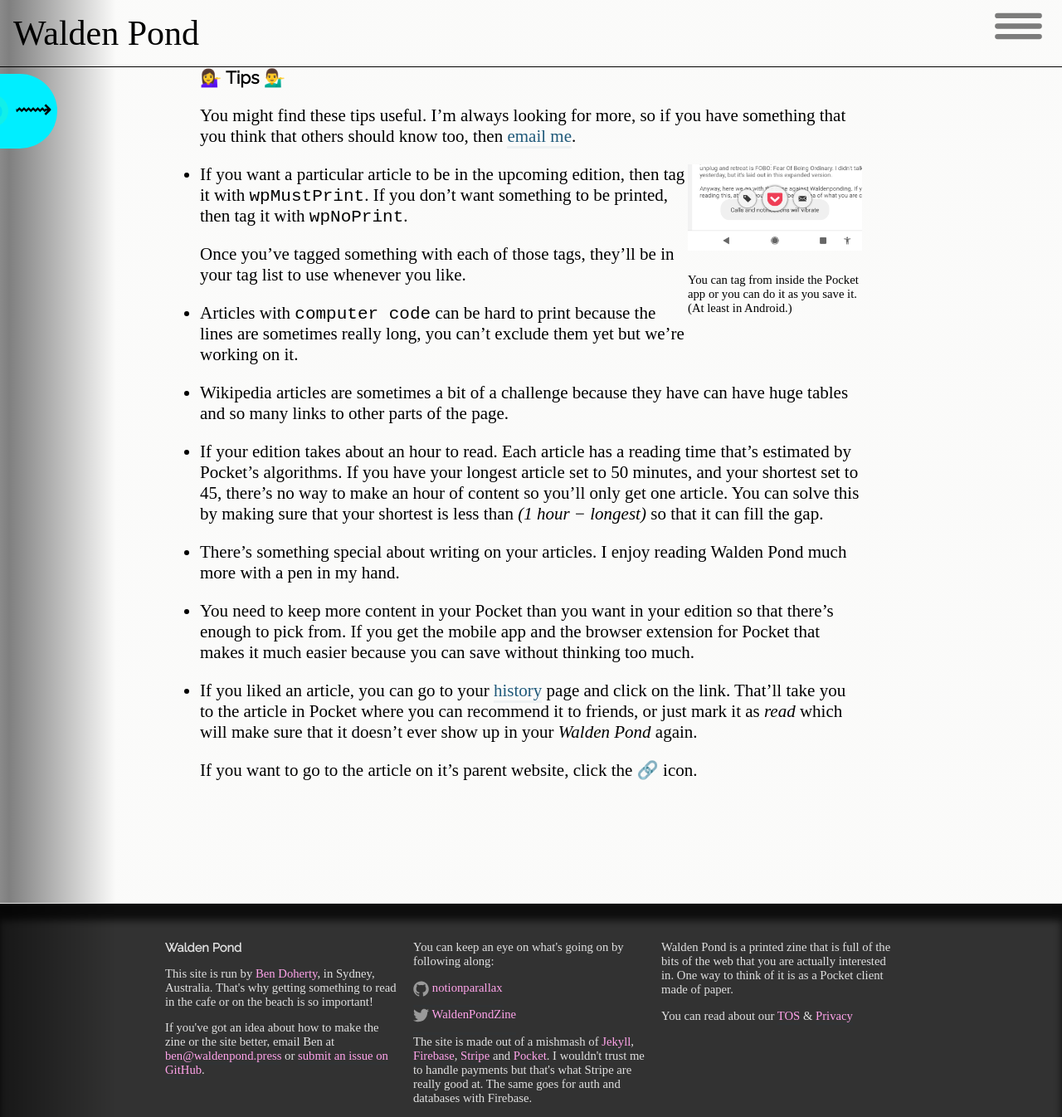
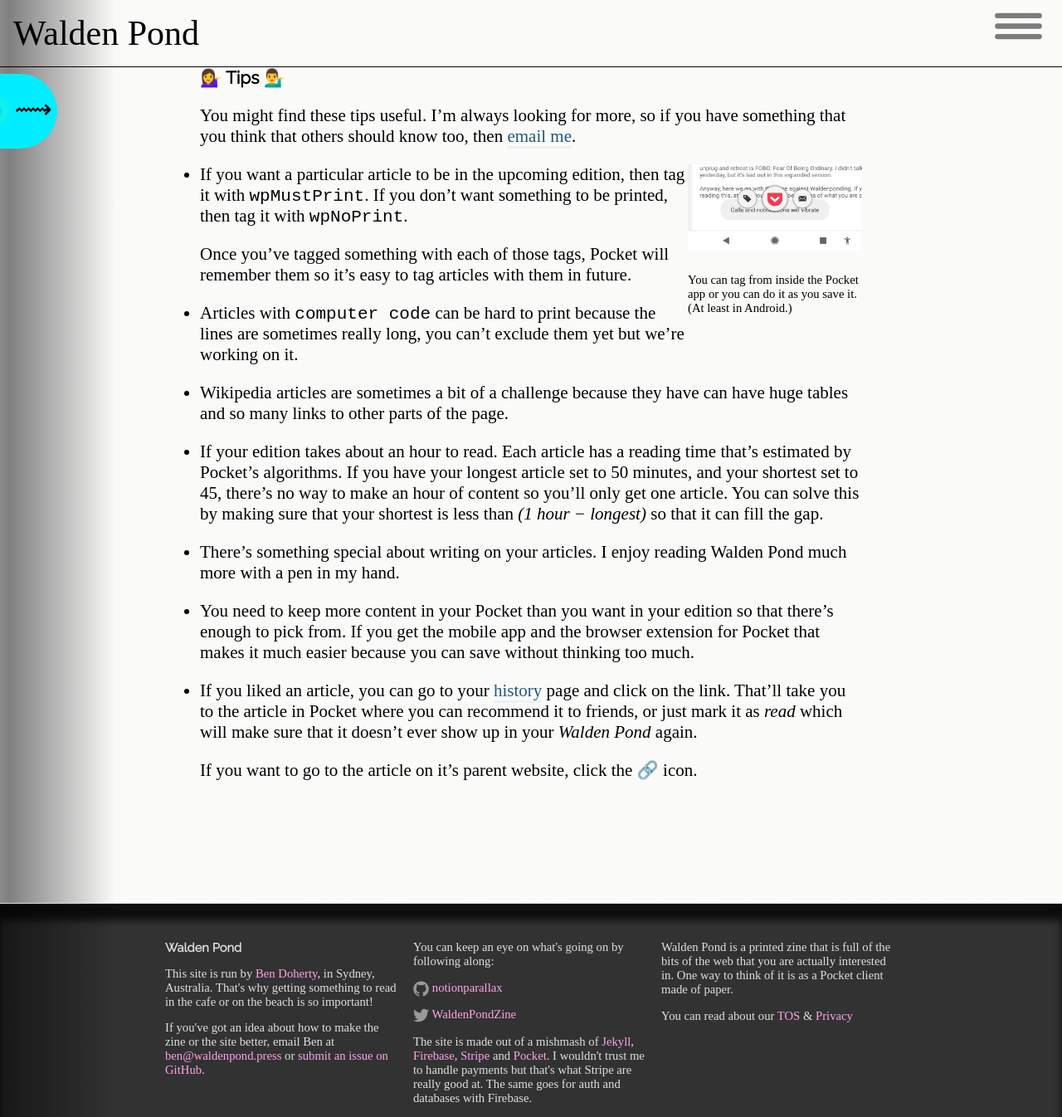
Before and after one commit to notionparallax/wp2frontEnd, a Jekyll site: the page built from tips.md, in a window 1280 px wide. Shown: the whole page at 83% size. Built offline with Jekyll 4.4.1, drawn with Linux system fonts in a browser that asks for light colours; some web fonts are replaced; comment, search, counter and statistics services are not loaded.

Commit message:
better wording

```diff
--- a/_includes/tips.md
+++ b/_includes/tips.md
@@ -8,7 +8,8 @@
 
 - If you want a particular article to be in the upcoming edition, then tag it with <code>wpMustPrint</code>. If you don't want something to be printed, then tag it with <code>wpNoPrint</code>.
 
-  Once you've tagged something with each of those tags, they'll be in your tag list to use whenever you like.
+  Once you've tagged something with each of those tags, Pocket will remember them so it's easy to tag articles with them in future.
+
 
 - Articles with `computer code` can be hard to print because the lines are sometimes really long, you can't exclude them yet but we're working on it.
 
```
